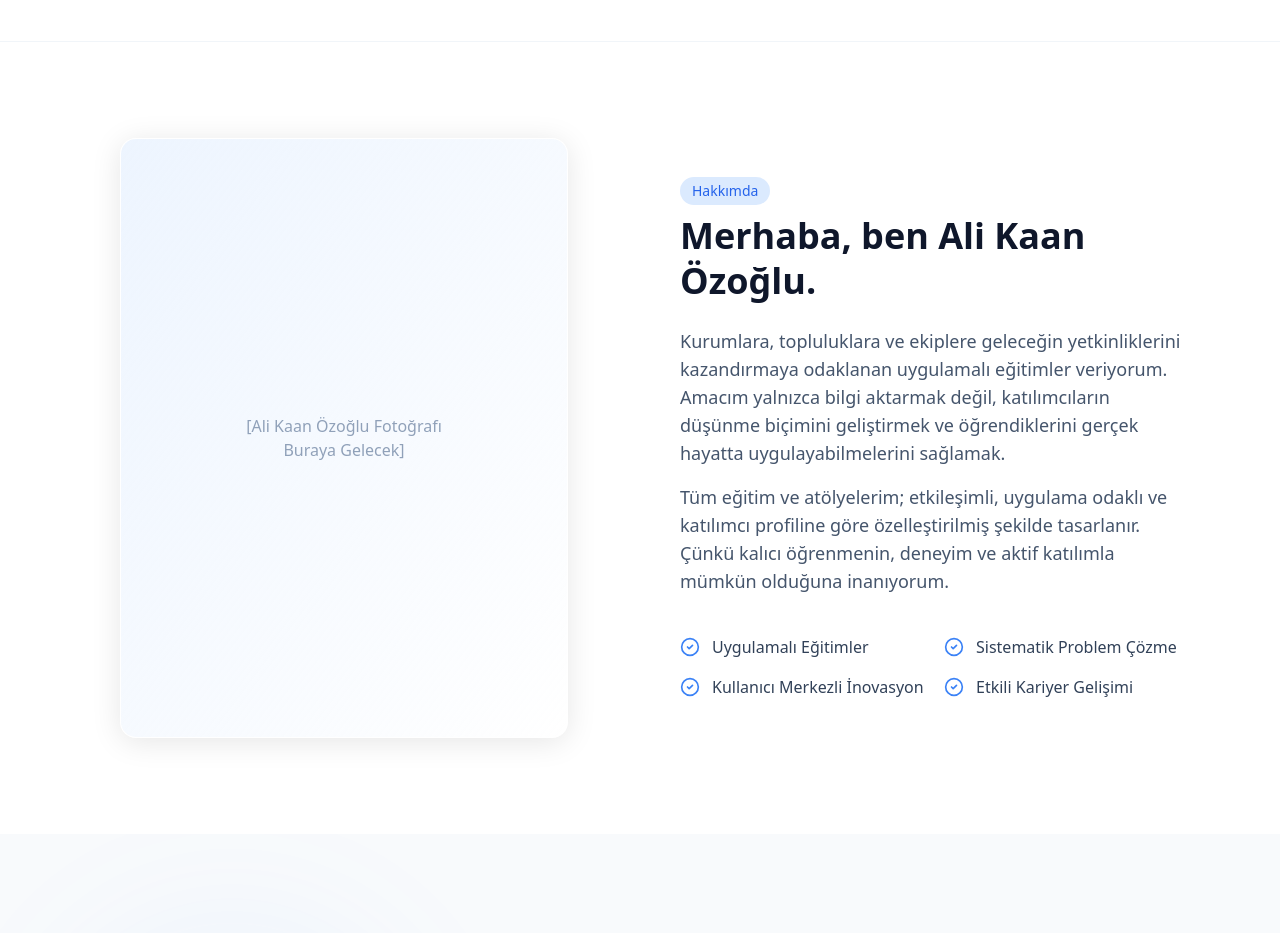
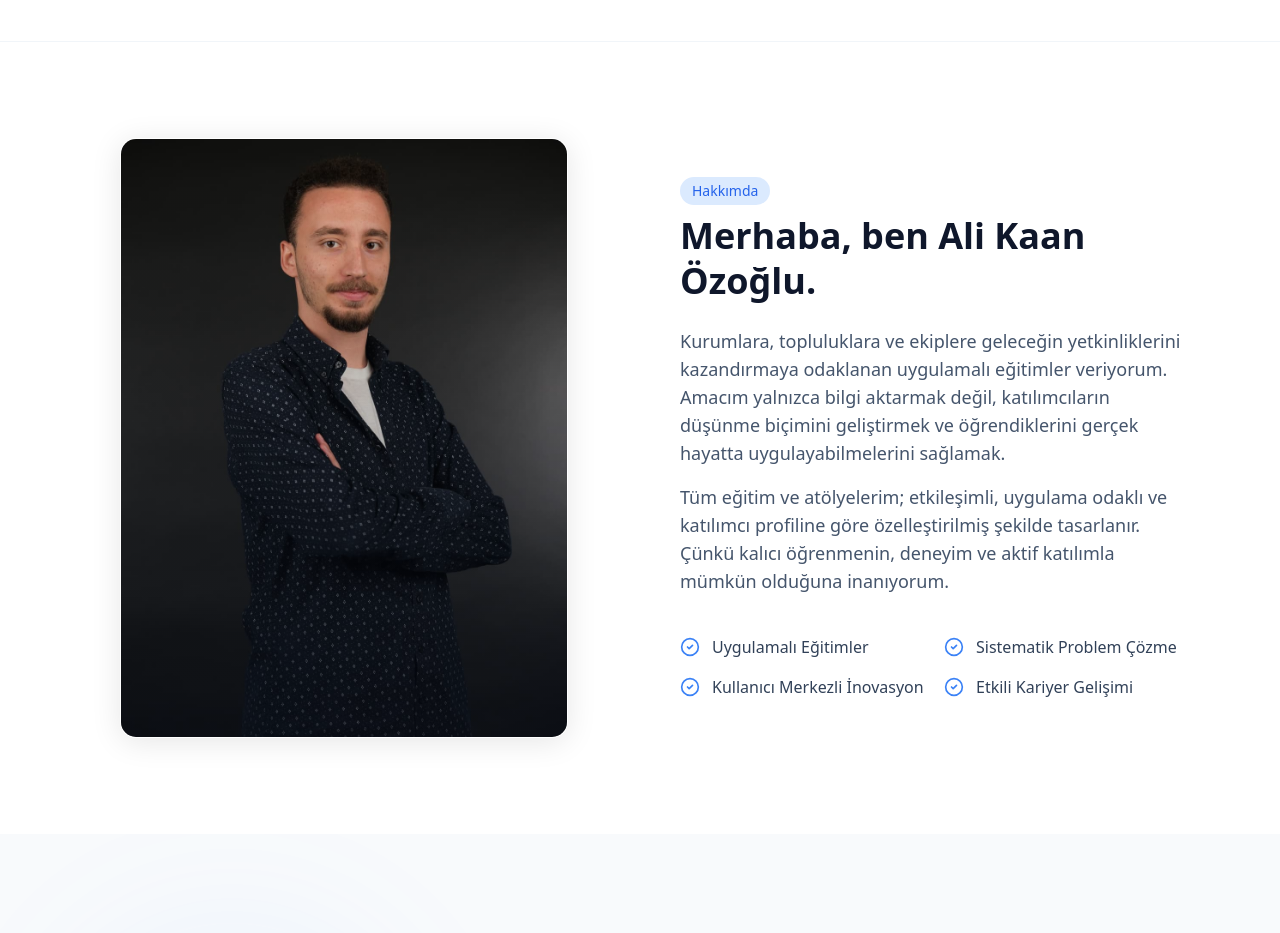
Before and after one commit to akaanozoglu/website, a Next.js app: page / in a window 1280 px wide. Shown: the part 1000-1933 px from the top of the page. Built offline with nearby package versions, Linux system fonts and the light colour scheme.

Commit message:
fix: async params for Next.js 16 + replace About placeholder with real photo

```diff
--- a/src/app/egitimler/[slug]/page.tsx
+++ b/src/app/egitimler/[slug]/page.tsx
@@ -3,16 +3,17 @@ import { servicesData } from "@/data/services";
 import { TrainingClient } from "./TrainingClient";
 import { Metadata } from "next";
 
-// Vercel için build esnasında tüm alt sayfaların statik (SSG) üretilmesini zorunlu kılar.
-// Böylece deploy sonrası 404 hatalarının önüne geçilir.
+// Vercel SSG: Build esnasında tüm eğitim sayfalarını statik olarak üretir.
 export function generateStaticParams() {
     return servicesData.map((service) => ({
         slug: service.slug,
     }));
 }
 
-export async function generateMetadata({ params }: { params: { slug: string } }): Promise<Metadata> {
-    const service = servicesData.find((s) => s.slug === params.slug);
+// Next.js 16: params artık Promise olduğu için await ile alınmalı.
+export async function generateMetadata({ params }: { params: Promise<{ slug: string }> }): Promise<Metadata> {
+    const { slug } = await params;
+    const service = servicesData.find((s) => s.slug === slug);
 
     if (!service) {
         return {
@@ -26,8 +27,9 @@ export async function generateMetadata({ params }: { params: { slug: string } })
     };
 }
 
-export default function TrainingDetail({ params }: { params: { slug: string } }) {
-    const service = servicesData.find((s) => s.slug === params.slug);
+export default async function TrainingDetail({ params }: { params: Promise<{ slug: string }> }) {
+    const { slug } = await params;
+    const service = servicesData.find((s) => s.slug === slug);
 
     if (!service) {
         notFound();
--- a/src/components/About.tsx
+++ b/src/components/About.tsx
@@ -2,6 +2,7 @@
 
 import { motion } from "framer-motion";
 import { CheckCircle2 } from "lucide-react";
+import Image from "next/image";
 
 export function About() {
     const highlights = [
@@ -16,18 +17,22 @@ export function About() {
             <div className="container mx-auto px-4 md:px-6 max-w-6xl">
                 <div className="grid md:grid-cols-2 gap-12 lg:gap-20 items-center">
 
-                    {/* Image/Visual Placeholder - To be replaced with actual image eventually */}
+                    {/* Ali Kaan Özoğlu Fotoğrafı */}
                     <motion.div
                         initial={{ opacity: 0, x: -30 }}
                         whileInView={{ opacity: 1, x: 0 }}
                         viewport={{ once: true, margin: "-100px" }}
                         transition={{ duration: 0.6 }}
-                        className="relative h-[500px] md:h-[600px] w-full max-w-md mx-auto rounded-2xl overflow-hidden glass-panel flex items-center justify-center border-slate-200 dark:border-slate-800"
+                        className="relative h-[500px] md:h-[600px] w-full max-w-md mx-auto rounded-2xl overflow-hidden glass-panel border-slate-200 dark:border-slate-800 shadow-xl"
                     >
-                        <div className="absolute inset-0 bg-gradient-to-br from-primary-100 to-accent-100 dark:from-primary-900/40 dark:to-accent-900/40 opacity-50" />
-                        <span className="text-slate-400 dark:text-slate-500 font-medium z-10 text-center px-4">
-                            [Ali Kaan Özoğlu Fotoğrafı<br />Buraya Gelecek]
-                        </span>
+                        <Image
+                            src="/images/anasayfagorseldik.jpeg"
+                            alt="Ali Kaan Özoğlu"
+                            fill
+                            className="object-cover object-center"
+                            priority
+                        />
+                        <div className="absolute inset-0 bg-gradient-to-t from-slate-900/30 to-transparent" />
                     </motion.div>
 
                     {/* Content */}
```
